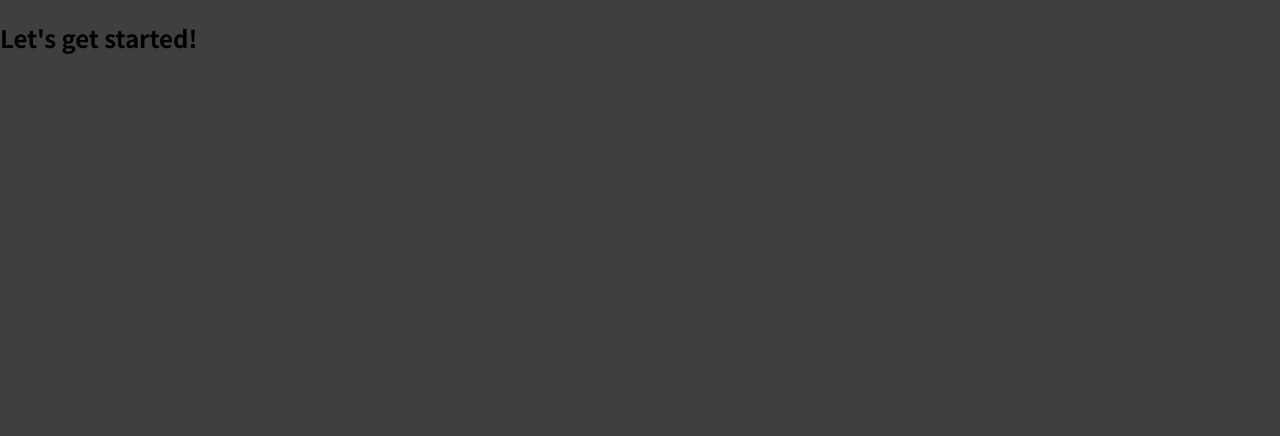
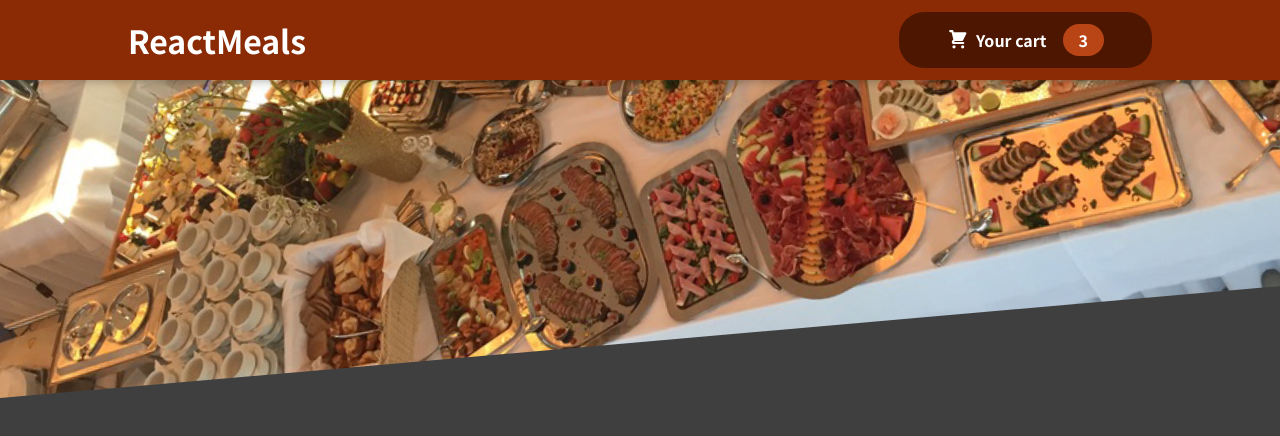
Before and after one commit to andersonzeroone/reactmeals, a JavaScript app: page / in a window 1280 px wide. Shown: the top 436 px of the page. Built offline with nearby package versions, Linux system fonts and the light colour scheme.

Commit message:
feat(header.js) - add header and button cart

```diff
--- a/package.json
+++ b/package.json
@@ -6,6 +6,7 @@
     "@testing-library/jest-dom": "^5.11.6",
     "@testing-library/react": "^11.2.2",
     "@testing-library/user-event": "^12.5.0",
+    "git-cz": "^4.8.0",
     "react": "^17.0.1",
     "react-dom": "^17.0.1",
     "react-scripts": "4.0.1",
@@ -34,5 +35,10 @@
       "last 1 firefox version",
       "last 1 safari version"
     ]
+  },
+  "devDependencies": {
+    "commitizen": "4.2.4",
+    "cz-conventional-changelog": "3.3.0",
+    "init": "0.1.2"
   }
 }
--- a/src/App.js
+++ b/src/App.js
@@ -1,8 +1,10 @@
+import Header from "./components/Layout/Header";
+
 function App() {
   return (
-    <div>
-      <h2>Let's get started!</h2>
-    </div>
+    <>
+      <Header />
+    </>
   );
 }
 
--- /dev/null
+++ b/src/components/Cart/CartIcon.js
@@ -0,0 +1,13 @@
+const CartIcon = () => {
+  return (
+    <svg
+      xmlns='http://www.w3.org/2000/svg'
+      viewBox='0 0 20 20'
+      fill='currentColor'
+    >
+      <path d='M3 1a1 1 0 000 2h1.22l.305 1.222a.997.997 0 00.01.042l1.358 5.43-.893.892C3.74 11.846 4.632 14 6.414 14H15a1 1 0 000-2H6.414l1-1H14a1 1 0 00.894-.553l3-6A1 1 0 0017 3H6.28l-.31-1.243A1 1 0 005 1H3zM16 16.5a1.5 1.5 0 11-3 0 1.5 1.5 0 013 0zM6.5 18a1.5 1.5 0 100-3 1.5 1.5 0 000 3z' />
+    </svg>
+  );
+};
+
+export default CartIcon;
--- /dev/null
+++ b/src/components/Layout/Header.js
@@ -0,0 +1,21 @@
+import meals from '../../assets/meals.jpg';
+
+import classes from './Header.module.css';
+import HeaderCartButton from './HeaderCartButton';
+
+function Header() {
+  return (
+    <>
+      <header className={classes.header}>
+        <h1>ReactMeals</h1>
+        <HeaderCartButton />
+      </header>
+
+      <div className={classes['main-image']}>
+        <img src={meals} alt="reactMeals" />
+      </div>
+    </>
+  )
+}
+
+export default Header;
--- /dev/null
+++ b/src/components/Layout/Header.module.css
@@ -0,0 +1,29 @@
+.header {
+  position: fixed;
+  top: 0;
+  left: 0;
+  width: 100%;
+  height: 5rem;
+  background-color: #8a2b06;
+  color: white;
+  display: flex;
+  justify-content: space-between;
+  align-items: center;
+  padding: 0 10%;
+  box-shadow: 0 2px 8px rgba(0, 0, 0, 0.25);
+  z-index: 10;
+}
+
+.main-image {
+  width: 100%;
+  height: 25rem;
+  z-index: 0;
+  overflow: hidden;
+}
+
+.main-image img {
+  width: 110%;
+  height: 100%;
+  object-fit: cover;
+  transform: rotateZ(-5deg) translateY(-4rem) translateX(-1rem);
+}
--- /dev/null
+++ b/src/components/Layout/HeaderCartButton.js
@@ -0,0 +1,20 @@
+import CartIcon from '../Cart/CartIcon';
+
+import classes from './HeaderCartButton.module.css';
+
+function HeaderCartButton() {
+  return (
+    <button className={classes.button}>
+      <span className={classes.icon}>
+        <CartIcon />
+      </span>
+
+      <span>Your cart</span>
+
+      <span className={classes.badge}>3</span>
+    </button>
+  )
+}
+
+
+export default HeaderCartButton;
--- /dev/null
+++ b/src/components/Layout/HeaderCartButton.module.css
@@ -0,0 +1,59 @@
+.button {
+  cursor: pointer;
+  font: inherit;
+  border: none;
+  background-color: #4d1601;
+  color: white;
+  padding: 0.75rem 3rem;
+  display: flex;
+  justify-content: space-around;
+  align-items: center;
+  border-radius: 25px;
+  font-weight: bold;
+}
+
+.button:hover,
+.button:active {
+  background-color: #2c0d00;
+}
+
+.icon {
+  width: 1.35rem;
+  height: 1.35rem;
+  margin-right: 0.5rem;
+}
+
+.badge {
+  background-color: #b94517;
+  padding: 0.25rem 1rem;
+  border-radius: 25px;
+  margin-left: 1rem;
+  font-weight: bold;
+}
+
+.button:hover .badge,
+.button:active .badge {
+  background-color: #92320c;
+}
+
+.bump {
+  animation: bump 300ms ease-out;
+}
+
+@keyframes bump {
+  0% {
+    transform: scale(1);
+  }
+  10% {
+    transform: scale(0.9);
+  }
+  30% {
+    transform: scale(1.1);
+  }
+  50% {
+    transform: scale(1.15);
+  }
+  100% {
+    transform: scale(1);
+  }
+}
```
Also changed, not shown: src/assets/meals.jpg (added), 1 other file (tests, documents, lock files or other folders).
